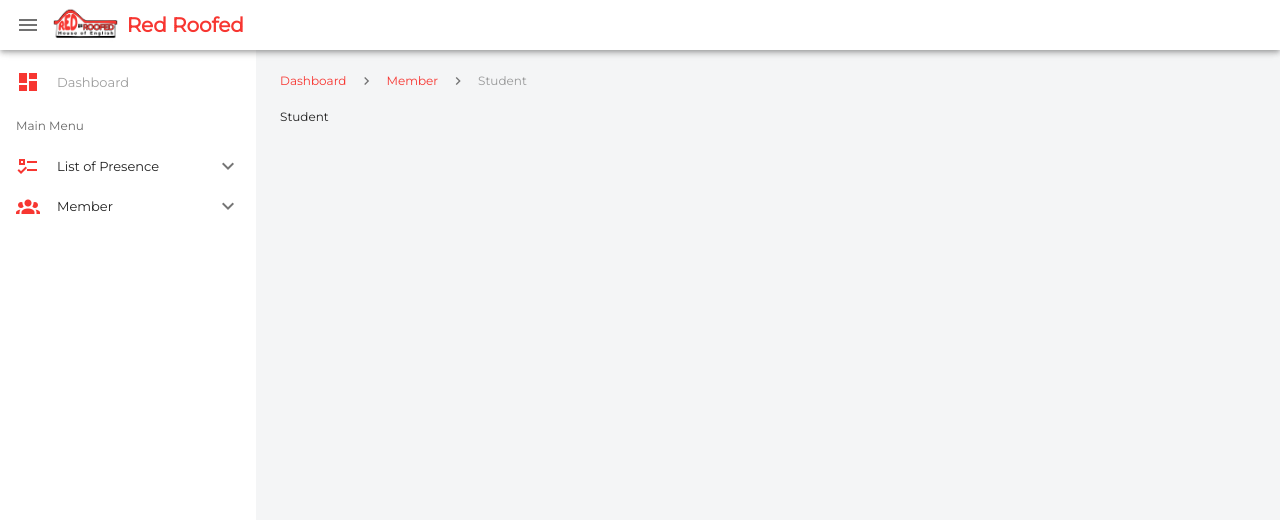
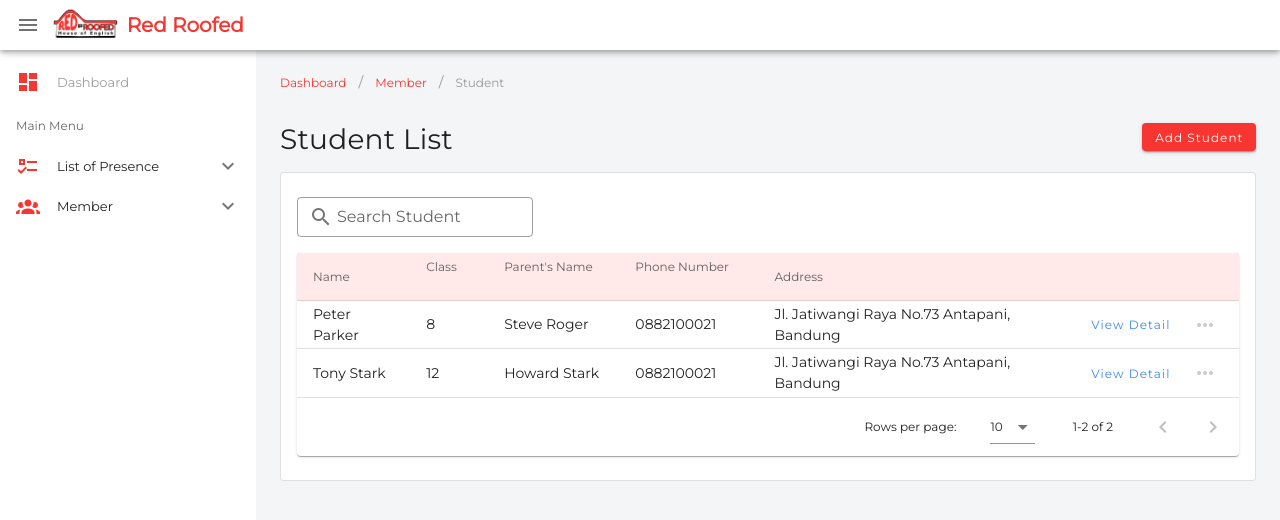
Before and after one commit to Nurhiman20/redroofed-admin, a Vue app: page /member/student in a window 1280 px wide. Shown: the top 520 px of the page. Built offline with nearby package versions, Linux system fonts and the light colour scheme.

Commit message:
feat(Member): Title, card, and data table for all member components

```diff
--- /dev/null
+++ b/src/assets/scss/components/custom.scss
@@ -0,0 +1,38 @@
+.title {
+  display: flex;
+  flex-direction: row;
+  justify-content: space-between;
+}
+.v-btn {
+  text-transform: capitalize;
+}
+
+// width
+.w-50 {
+  width: 50%;
+}
+.w-25 {
+  width: 25%;
+}
+
+// table
+.table {
+  margin-top: -10px;
+  .theme--light.v-data-table thead tr:last-child th{
+    background-color: rgba(253, 52, 38, 0.1);
+  }
+  .theme--light.v-data-table thead tr th {
+    font-size: 14px;
+    line-height: 20px;
+    color: rgb(197, 14, 14)
+  }
+  .v-application {
+    .elevation-1 {
+      box-shadow: inset 0px -1px 0px rgba(0, 0, 0, 0.05) !important;
+    }
+    .primary--text{
+      color: #C5870E !important;
+      caret-color: #C5870E !important;
+    }
+  }
+}
--- /dev/null
+++ b/src/assets/scss/components/font.scss
@@ -0,0 +1,5 @@
+.app-title {
+  font-weight: 500;
+  font-size: 28px;
+  line-height: 33px;
+}
--- a/src/assets/scss/main.scss
+++ b/src/assets/scss/main.scss
@@ -1,2 +1,4 @@
-@import "variables/color.scss";
-@import "components/color.scss";
+@import "./variables/color.scss";
+@import "./components//color.scss";
+@import "./components/font.scss";
+@import "./components/custom.scss";
--- a/src/layouts/Home.vue
+++ b/src/layouts/Home.vue
@@ -13,12 +13,9 @@
               <span :class="!item.disabled && 'text-red'">{{ item.text }}</span>
             </v-breadcrumbs-item>
           </template>
-          <template v-slot:divider>
-            <v-icon>mdi-chevron-right</v-icon>
-          </template>
         </v-breadcrumbs>
       </div>
-      <div class="px-6 mb-10">
+      <div class="px-6 mb-10 mt-3">
         <router-view></router-view>
       </div>
     </v-content>
--- a/src/views/Member/views/Admin/index.vue
+++ b/src/views/Member/views/Admin/index.vue
@@ -1,5 +1,75 @@
 <template>
   <div>
-    <h1>Admin</h1>
+    <div class="title">
+      <p class="app-title">Admin List</p>
+      <v-btn color="#F73631" small dark>Add Admin</v-btn>
+    </div>
+    <v-card outlined class="px-4 py-6">
+      <div class="search w-25">
+        <v-form ref="form">
+          <v-text-field
+            v-model="search"
+            label="Search Admin"
+            prepend-inner-icon="mdi-magnify"
+            outlined
+            dense
+          >
+          </v-text-field>
+        </v-form>
+      </div>
+      <div class="table">
+        <v-data-table
+          :headers="headers"
+          :items="tableList"
+          :search="search"
+          class="elevation-1"
+        >
+          <template v-slot:item.actions="{item}">
+            <div class="d-flex flex-row align-center justify-end">
+              <v-btn text color="#3D87F4" small @click="goToEdit(item)" class="mr-1">View Detail</v-btn>
+              <v-btn icon color="#CCCCCC" @click="goToEdit(item)">
+                <v-icon>mdi-dots-horizontal</v-icon>
+              </v-btn>
+            </div>
+          </template>
+        </v-data-table>
+      </div>
+    </v-card>
   </div>
 </template>
+
+<script>
+export default {
+  data () {
+    return {
+      search: null,
+      headers: [
+        { text: 'Name', value: 'name' },
+        { text: 'Class', value: 'class' },
+        { text: "Parent's Name", value: 'parent' },
+        { text: 'Phone Number', value: 'number' },
+        { text: 'Address', value: 'address', sortable: false },
+        { text: '', value: 'actions' }
+      ],
+      tableList: [
+        {
+          id: 1,
+          name: 'Peter Parker',
+          class: 8,
+          parent: 'Steve Roger',
+          number: '0882100021',
+          address: 'Jl. Jatiwangi Raya No.73 Antapani, Bandung'
+        },
+        {
+          id: 2,
+          name: 'Tony Stark',
+          class: 12,
+          parent: 'Howard Stark',
+          number: '0882100021',
+          address: 'Jl. Jatiwangi Raya No.73 Antapani, Bandung'
+        }
+      ]
+    }
+  }
+}
+</script>
--- a/src/views/Member/views/Student/index.vue
+++ b/src/views/Member/views/Student/index.vue
@@ -1,5 +1,75 @@
 <template>
   <div>
-    <h1>Student</h1>
+    <div class="title">
+      <p class="app-title">Student List</p>
+      <v-btn color="#F73631" small dark>Add Student</v-btn>
+    </div>
+    <v-card outlined class="px-4 py-6">
+      <div class="search w-25">
+        <v-form ref="form">
+          <v-text-field
+            v-model="search"
+            label="Search Student"
+            prepend-inner-icon="mdi-magnify"
+            outlined
+            dense
+          >
+          </v-text-field>
+        </v-form>
+      </div>
+      <div class="table">
+        <v-data-table
+          :headers="headers"
+          :items="tableList"
+          :search="search"
+          class="elevation-1"
+        >
+          <template v-slot:item.actions="{item}">
+            <div class="d-flex flex-row align-center justify-end">
+              <v-btn text color="#3D87F4" small @click="goToEdit(item)" class="mr-1">View Detail</v-btn>
+              <v-btn icon color="#CCCCCC" @click="goToEdit(item)">
+                <v-icon>mdi-dots-horizontal</v-icon>
+              </v-btn>
+            </div>
+          </template>
+        </v-data-table>
+      </div>
+    </v-card>
   </div>
 </template>
+
+<script>
+export default {
+  data () {
+    return {
+      search: null,
+      headers: [
+        { text: 'Name', value: 'name' },
+        { text: 'Class', value: 'class' },
+        { text: "Parent's Name", value: 'parent' },
+        { text: 'Phone Number', value: 'number' },
+        { text: 'Address', value: 'address', sortable: false },
+        { text: '', value: 'actions' }
+      ],
+      tableList: [
+        {
+          id: 1,
+          name: 'Peter Parker',
+          class: 8,
+          parent: 'Steve Roger',
+          number: '0882100021',
+          address: 'Jl. Jatiwangi Raya No.73 Antapani, Bandung'
+        },
+        {
+          id: 2,
+          name: 'Tony Stark',
+          class: 12,
+          parent: 'Howard Stark',
+          number: '0882100021',
+          address: 'Jl. Jatiwangi Raya No.73 Antapani, Bandung'
+        }
+      ]
+    }
+  }
+}
+</script>
--- a/src/views/Member/views/Teacher/index.vue
+++ b/src/views/Member/views/Teacher/index.vue
@@ -1,5 +1,75 @@
 <template>
   <div>
-    <h1>Teacher</h1>
+    <div class="title">
+      <p class="app-title">Teacher List</p>
+      <v-btn color="#F73631" small dark>Add Teacher</v-btn>
+    </div>
+    <v-card outlined class="px-4 py-6">
+      <div class="search w-25">
+        <v-form ref="form">
+          <v-text-field
+            v-model="search"
+            label="Search Teacher"
+            prepend-inner-icon="mdi-magnify"
+            outlined
+            dense
+          >
+          </v-text-field>
+        </v-form>
+      </div>
+      <div class="table">
+        <v-data-table
+          :headers="headers"
+          :items="tableList"
+          :search="search"
+          class="elevation-1"
+        >
+          <template v-slot:item.actions="{item}">
+            <div class="d-flex flex-row align-center justify-end">
+              <v-btn text color="#3D87F4" small @click="goToEdit(item)" class="mr-1">View Detail</v-btn>
+              <v-btn icon color="#CCCCCC" @click="goToEdit(item)">
+                <v-icon>mdi-dots-horizontal</v-icon>
+              </v-btn>
+            </div>
+          </template>
+        </v-data-table>
+      </div>
+    </v-card>
   </div>
 </template>
+
+<script>
+export default {
+  data () {
+    return {
+      search: null,
+      headers: [
+        { text: 'Name', value: 'name' },
+        { text: 'Class', value: 'class' },
+        { text: "Parent's Name", value: 'parent' },
+        { text: 'Phone Number', value: 'number' },
+        { text: 'Address', value: 'address', sortable: false },
+        { text: '', value: 'actions' }
+      ],
+      tableList: [
+        {
+          id: 1,
+          name: 'Peter Parker',
+          class: 8,
+          parent: 'Steve Roger',
+          number: '0882100021',
+          address: 'Jl. Jatiwangi Raya No.73 Antapani, Bandung'
+        },
+        {
+          id: 2,
+          name: 'Tony Stark',
+          class: 12,
+          parent: 'Howard Stark',
+          number: '0882100021',
+          address: 'Jl. Jatiwangi Raya No.73 Antapani, Bandung'
+        }
+      ]
+    }
+  }
+}
+</script>
```
